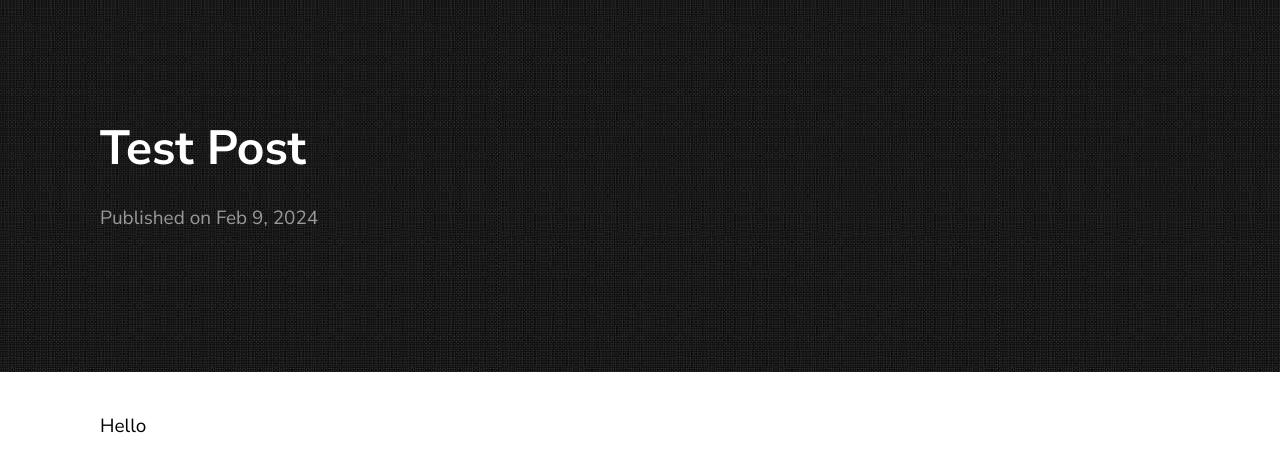
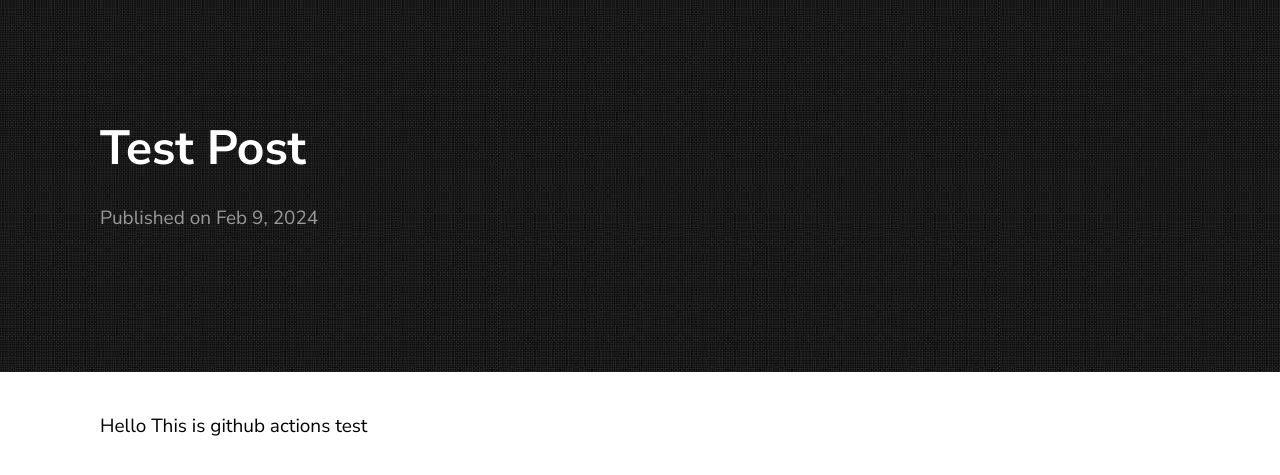
Before and after one commit to alpyurtseven/alpyurtseven.github.io, a Jekyll site: the page built from _posts/2024-02-09-test.markdown, in a window 1280 px wide. Shown: the top 475 px of the page. Built offline with Jekyll 4.4.1, drawn with Linux system fonts in a browser that asks for light colours.

Commit message:
updated test post

```diff
--- a/_posts/2024-02-09-test.markdown
+++ b/_posts/2024-02-09-test.markdown
@@ -4,4 +4,4 @@ title:  "Test Post"
 date:   2024-02-9 19:06:00 +03
 ---
 
-Hello
+Hello This is github actions test
```
